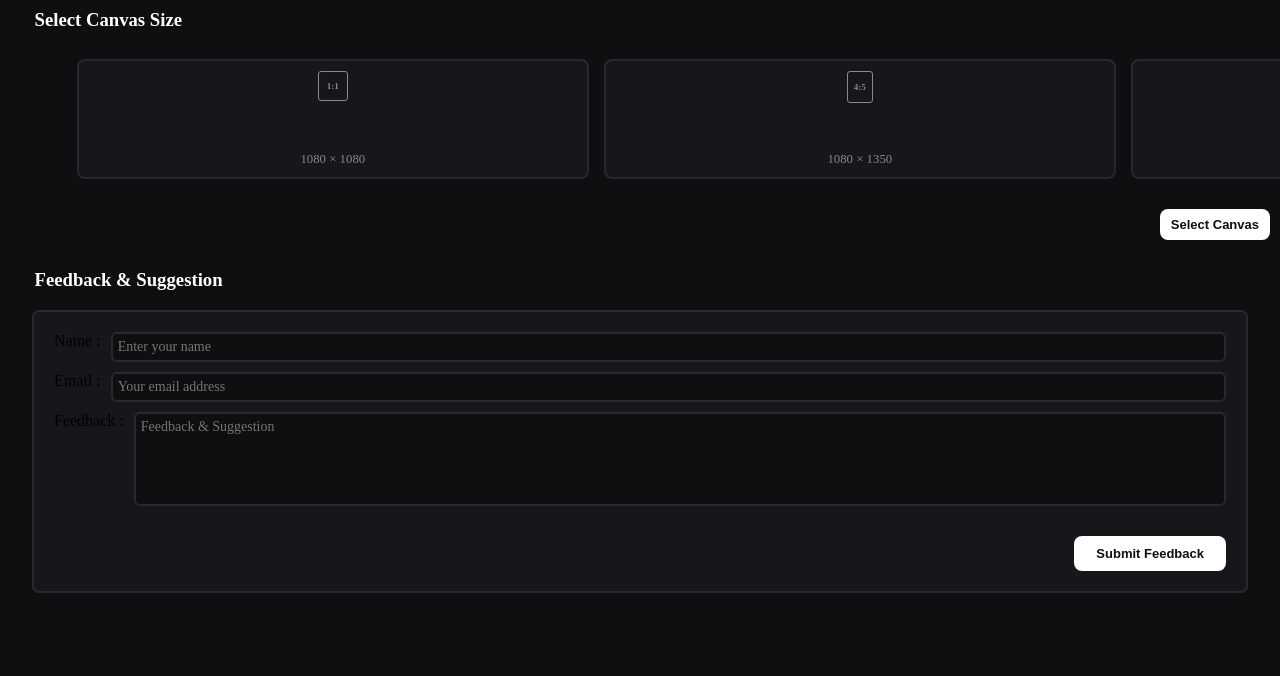
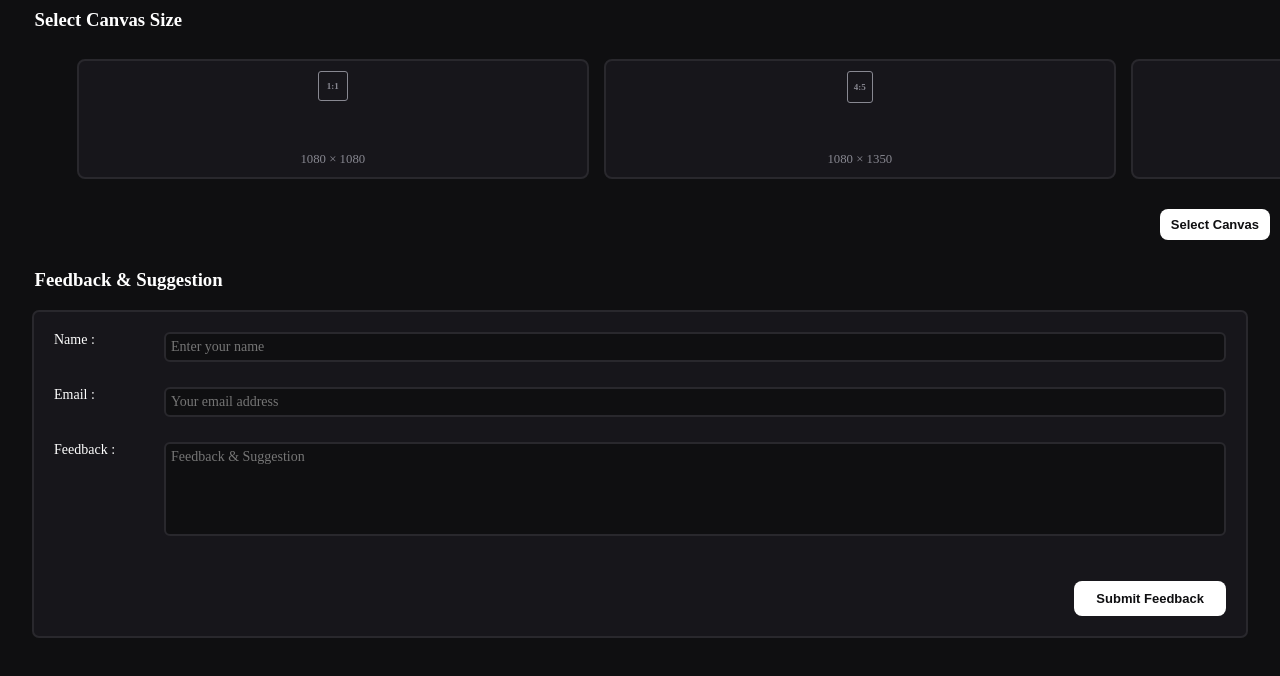
Before and after one commit to SABRICStudios/PhotoCook, a plain HTML site: page index.html in a window 1280 px wide. Shown: the part 68-744 px from the top of the page. Drawn offline with Linux system fonts and the light colour scheme.

Commit message:
Add files via upload

```diff
--- a/css/index.css
+++ b/css/index.css
@@ -201,18 +201,19 @@ header{
     gap: 10px;
 }
 
-.form-group{
+.form_group{
     display: flex;
     gap: 5px;
-    color: #ffffff;
     align-items: center;
     margin-bottom: 15px;
+
 }
 
-.form-group label {
+.form_group label {
     width: 100px;
     font-size: 14px;
     flex-shrink: 0;
+    color: #ffffff;
 }
 
 .form_group > input,
@@ -234,6 +235,9 @@ header{
 
     resize: none;
 }
+.form_group > input{
+    width: 5vw;
+}
 
 #submit{
     background-color: #ffffff;
```
